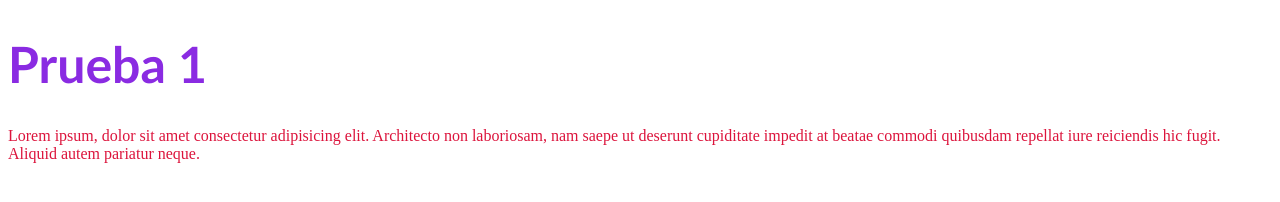
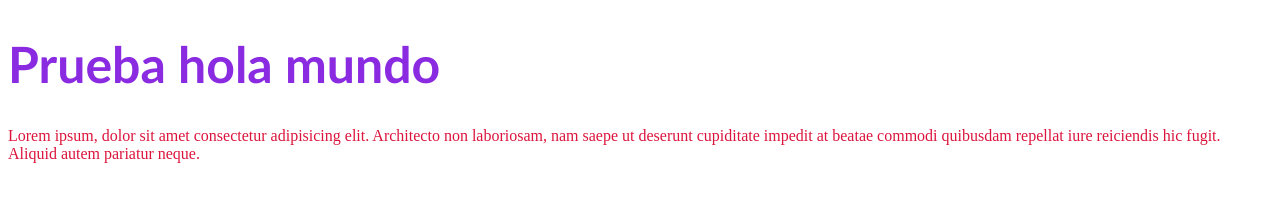
Before and after one commit to iepenaranda/Prueba_1, a plain HTML site: page index.html in a window 1280 px wide. Drawn offline with Linux system fonts and the light colour scheme.

Commit message:
Se ajusto titulo

```diff
--- a/index.html
+++ b/index.html
@@ -8,7 +8,7 @@
     <title>Document</title>
 </head>
 <body>
-    <h1>Prueba 1</h1>
+    <h1>Prueba hola mundo</h1>
     <p>Lorem ipsum, dolor sit amet consectetur adipisicing elit. Architecto non laboriosam, nam saepe ut deserunt cupiditate impedit at beatae commodi quibusdam repellat iure reiciendis hic fugit. Aliquid autem pariatur neque.</p>
 
     <script src="./assets/js/script.js"></script>
```
